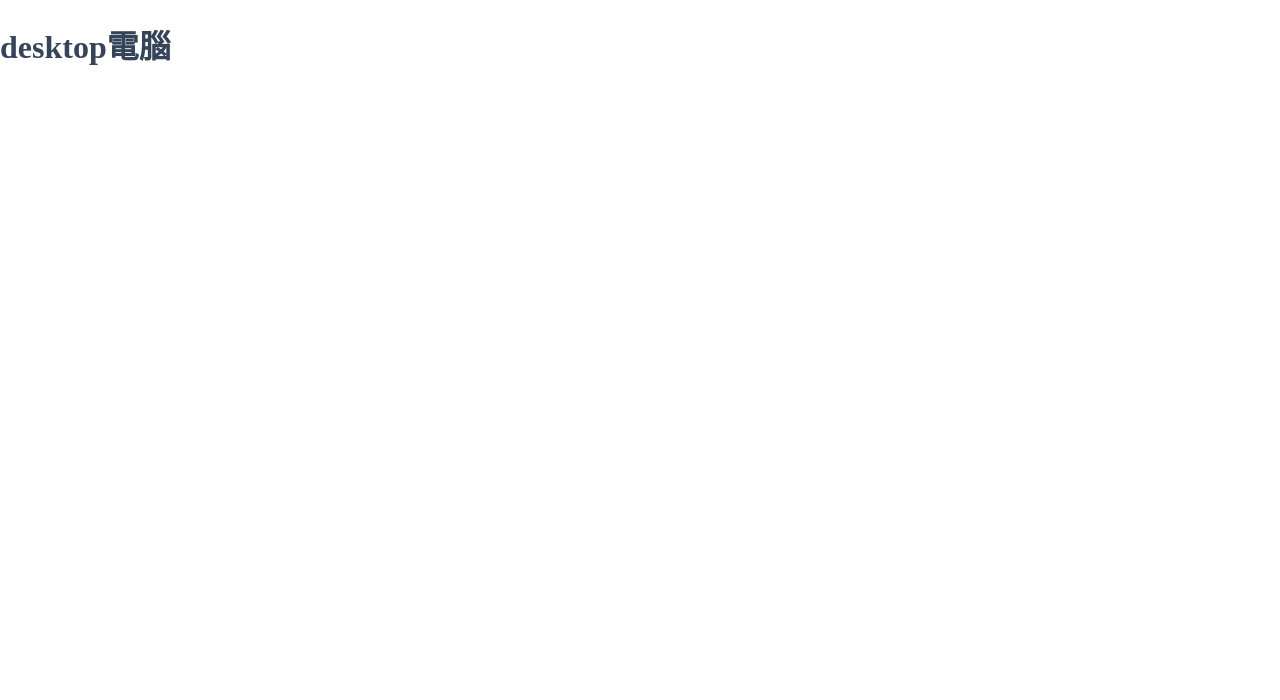
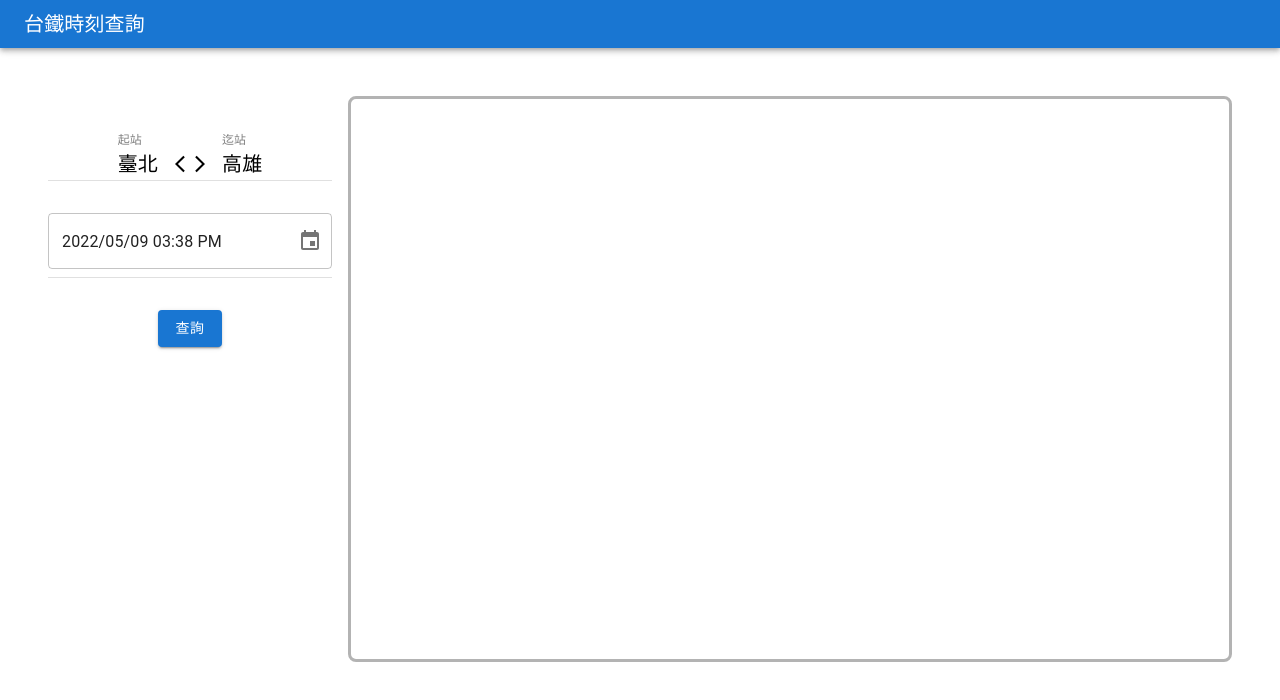
Before and after one commit to hanc1027/tw-railway-timeq, a React (Create React App) app: page / in a window 1280 px wide. Shown: the top 700 px of the page. Built offline with nearby package versions, Linux system fonts and the light colour scheme.

Commit message:
Update height of topbar in Desktop screen

```diff
--- a/src/App.js
+++ b/src/App.js
@@ -1,6 +1,8 @@
 import Topbar from './Components/Topbar'
 import SetBlock from './Components/SetBlock';
 import ResultBlock from './Components/ResultBlock';
+import MobileSetBlock from './Components/Mobile/SetBlock';
+
 
 import useRWD from './hooks/useRWD'
 
@@ -8,26 +10,27 @@ import './App.scss';
 
 function App() {
 
-  const device=useRWD();
+  const device = useRWD();
 
-    if(device==="desktop")
-      return(  <h1 style={{color:"#354458",fontFamily:"Microsoft JhengHei"}}>{device}電腦</h1>  );
-    else if(device==="tablet")
-      return(  <h1 style={{color:"#3a9ad9",fontFamily:"Microsoft JhengHei"}}>{device}平板</h1>  );
-    else
-      return(  <h1 style={{color:"#29aba4",fontFamily:"Microsoft JhengHei"}}>{device}手機</h1>  );
+  if (device === "desktop")
+    return (<div className="desktop-body">
+      <Topbar />
 
+      <div className="desktop-content">
+        <SetBlock />
+        <ResultBlock />
+      </div>
 
-  // return (
-  //   <div className="App">
-  //     <Topbar />
+    </div>);
+  else // tablet & mobile
+    return (<div className="mobile-body">
+      <Topbar />
 
-  //     <div className="content">
-  //       <SetBlock />
-  //       <ResultBlock />
-  //     </div>
-  //   </div>
-  // );
+      <div className="mobile-content">
+        <MobileSetBlock />
+      </div>
+    </div>);
+
 }
 
 export default App;
--- a/src/App.scss
+++ b/src/App.scss
@@ -1,5 +1,12 @@
-.content {
+.desktop-content {
   display: flex;
   flex-direction: row;
   padding: 3em;
 }
+
+.mobile-content{
+  display: flex;
+  flex-direction: row;
+  justify-content: center;
+  padding: 1em;
+}
--- /dev/null
+++ b/src/Components/Mobile/SetBlock.jsx
@@ -0,0 +1,67 @@
+import { useState } from "react";
+import { Button, Divider, Typography, TextField, Stack } from "@mui/material";
+import { AdapterDateFns } from "@mui/x-date-pickers/AdapterDateFns";
+import {
+  LocalizationProvider,
+  MobileDateTimePicker,
+  DesktopDateTimePicker,
+} from "@mui/x-date-pickers";
+import ArrowBackIosNewIcon from "@mui/icons-material/ArrowBackIosNew";
+import ArrowForwardIosIcon from "@mui/icons-material/ArrowForwardIos";
+
+import "./SetBlock.scss";
+
+const SetBlock = (props) => {
+  const [dateValue, setdateValue] = useState(new Date());
+
+  return (
+    <div>
+      <div className="from-to-station">
+        <div className="start-label">
+          <label>起站</label>
+          <Typography variant="h6">臺北</Typography>
+        </div>
+
+        <Button className="arrow-btn">
+          <ArrowBackIosNewIcon fontSize="small" />
+          <ArrowForwardIosIcon fontSize="small" />
+        </Button>
+
+        <div className="end-label">
+          <label>迄站</label>
+          <Typography variant="h6">高雄</Typography>
+        </div>
+      </div>
+      <Divider />
+
+      <div className="date-selector">
+        <LocalizationProvider dateAdapter={AdapterDateFns}>
+          {/* <MobileDateTimePicker
+            label="For mobile"
+            value={dateValue}
+            onChange={(newValue) => {
+              setdateValue(newValue);
+            }}
+            renderInput={(params) => <TextField {...params} />}
+            inputFormat="yyyy/MM/dd hh:mm a"
+          /> */}
+          <DesktopDateTimePicker
+            value={dateValue}
+            onChange={(newValue) => {
+              setdateValue(newValue);
+            }}
+            renderInput={(params) => <TextField {...params} />}
+            inputFormat="yyyy/MM/dd hh:mm a"
+          />
+        </LocalizationProvider>
+      </div>
+      <Divider sx={{ marginTop: "8px" }} />
+
+      <div className="query-btn">
+        <Button variant="contained">查詢</Button>
+      </div>
+    </div>
+  );
+};
+
+export default SetBlock;
--- /dev/null
+++ b/src/Components/Mobile/SetBlock.scss
@@ -0,0 +1,21 @@
+.from-to-station, .date-selector, .query-btn{
+  display: flex;
+  justify-content: center;
+  margin-top: 2em;
+}
+
+.start-label,
+.arrow-btn,
+.end-label {
+  display: inline-block;
+}
+
+label {
+  font-size: 12px;
+  color: gray;
+}
+
+.arrow-btn {
+  color: black !important;
+  margin-top: 20px !important;
+}
--- a/src/Components/Topbar.jsx
+++ b/src/Components/Topbar.jsx
@@ -7,14 +7,14 @@ import Container from "@mui/material/Container";
 const ResponsiveAppBar = () => {
 
   return (
-    <AppBar position="static">
+    <AppBar position="static" sx={{height:"48px"}}>
       <Container maxWidth="xl">
         <Toolbar disableGutters>
           <Typography
             variant="h6"
             noWrap
             component="div"
-            sx={{ mr: 2 }}
+            sx={{ mr: 2, height:"48px" }}
           >
             台鐵時刻查詢
           </Typography>
```
